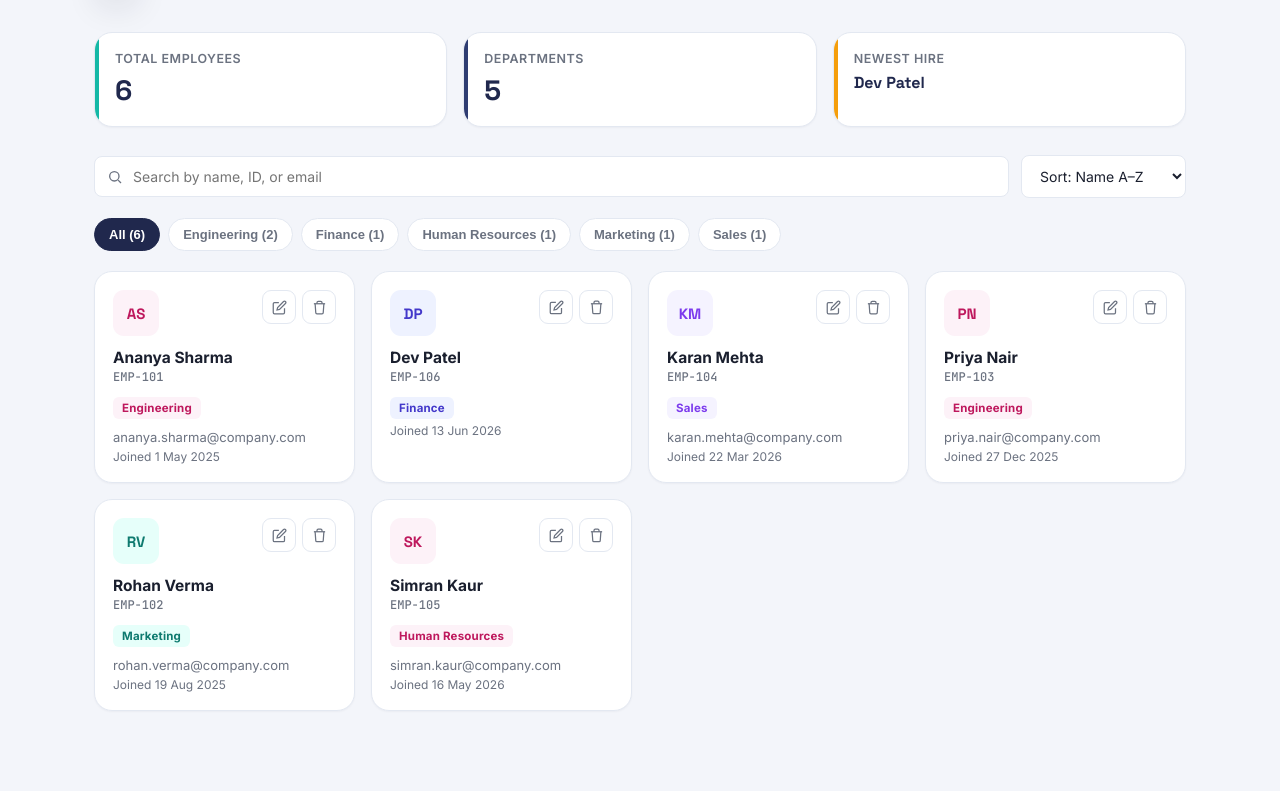
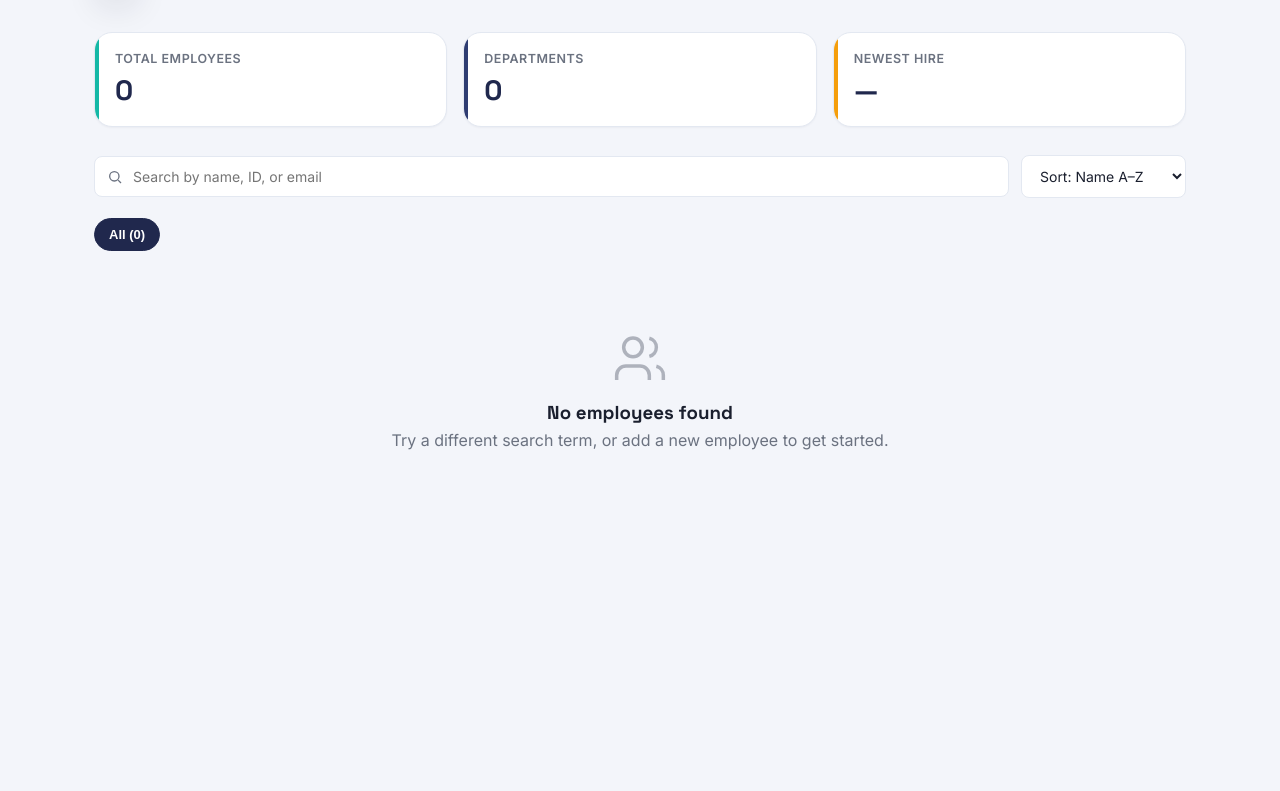
Before and after one commit to mauryashivi199-ui/employee-management-system, a Flask app: page / in a window 1280 px wide. Shown: the part 82-873 px from the top of the page. After the commit the page ends 532 px from the top, so only its background shows below. Run offline with Flask 3, Linux system fonts and the light colour scheme; data that the repository does not hold is empty.

Commit message:
Fetch employee data from API instead of hardcoding

```diff
--- a/templates/index.html
+++ b/templates/index.html
@@ -313,14 +313,11 @@
   const today = new Date();
   function daysAgo(n){ const d = new Date(today); d.setDate(d.getDate()-n); return d.toISOString().slice(0,10); }
 
-  let employees = [
-    {id:'EMP-101', name:'Ananya Sharma', dept:'Engineering', email:'ananya.sharma@company.com', joined: daysAgo(420)},
-    {id:'EMP-102', name:'Rohan Verma', dept:'Marketing', email:'rohan.verma@company.com', joined: daysAgo(310)},
-    {id:'EMP-103', name:'Priya Nair', dept:'Engineering', email:'priya.nair@company.com', joined: daysAgo(180)},
-    {id:'EMP-104', name:'Karan Mehta', dept:'Sales', email:'karan.mehta@company.com', joined: daysAgo(95)},
-    {id:'EMP-105', name:'Simran Kaur', dept:'Human Resources', email:'simran.kaur@company.com', joined: daysAgo(40)},
-    {id:'EMP-106', name:'Dev Patel', dept:'Finance', email:'', joined: daysAgo(12)}
-  ];
+ let employees = [];
+  fetch('/employees').then(r=>r.json()).then(data=>{
+    employees = data.map(e=>({id:String(e.id), name:e.name, dept:e.department, email:e.email, joined:new Date().toISOString().slice(0,10)}));
+    renderAll();
+  });
 
   let activeDept = 'all';
   let searchTerm = '';
```
